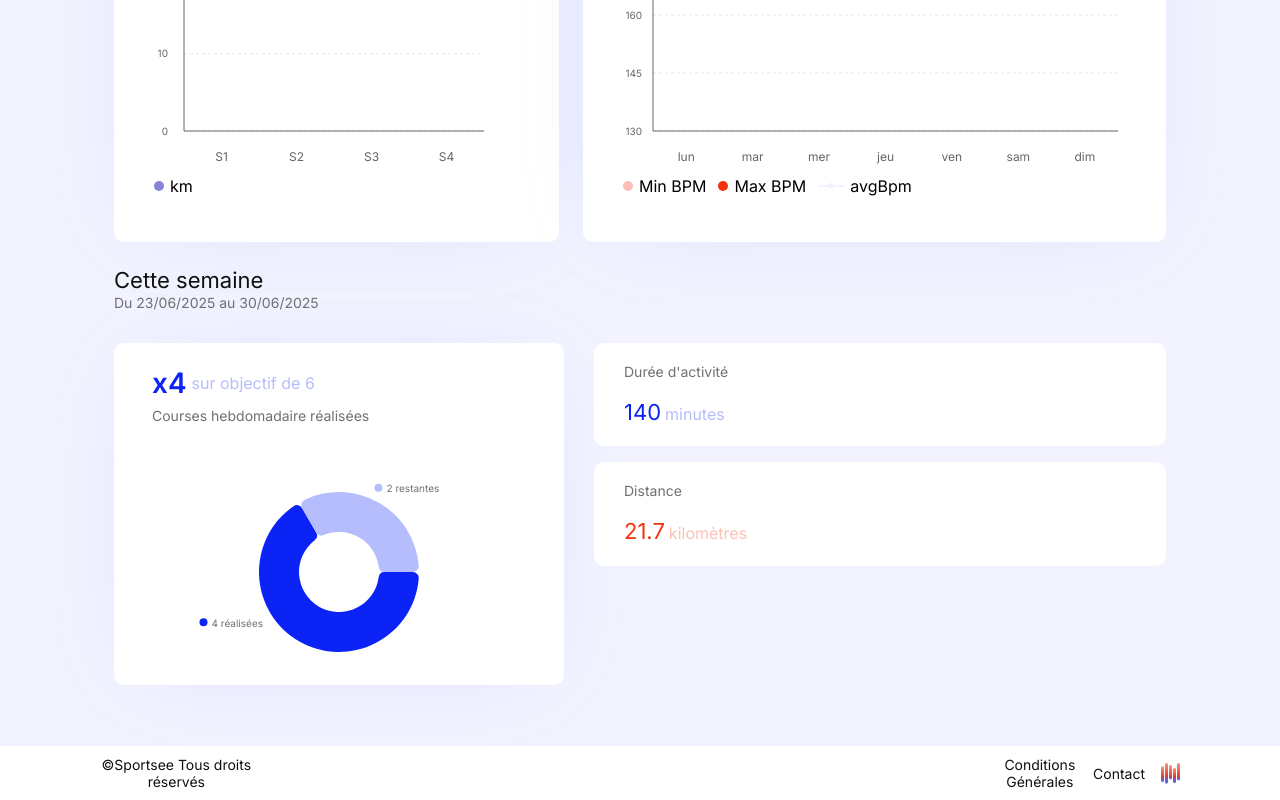
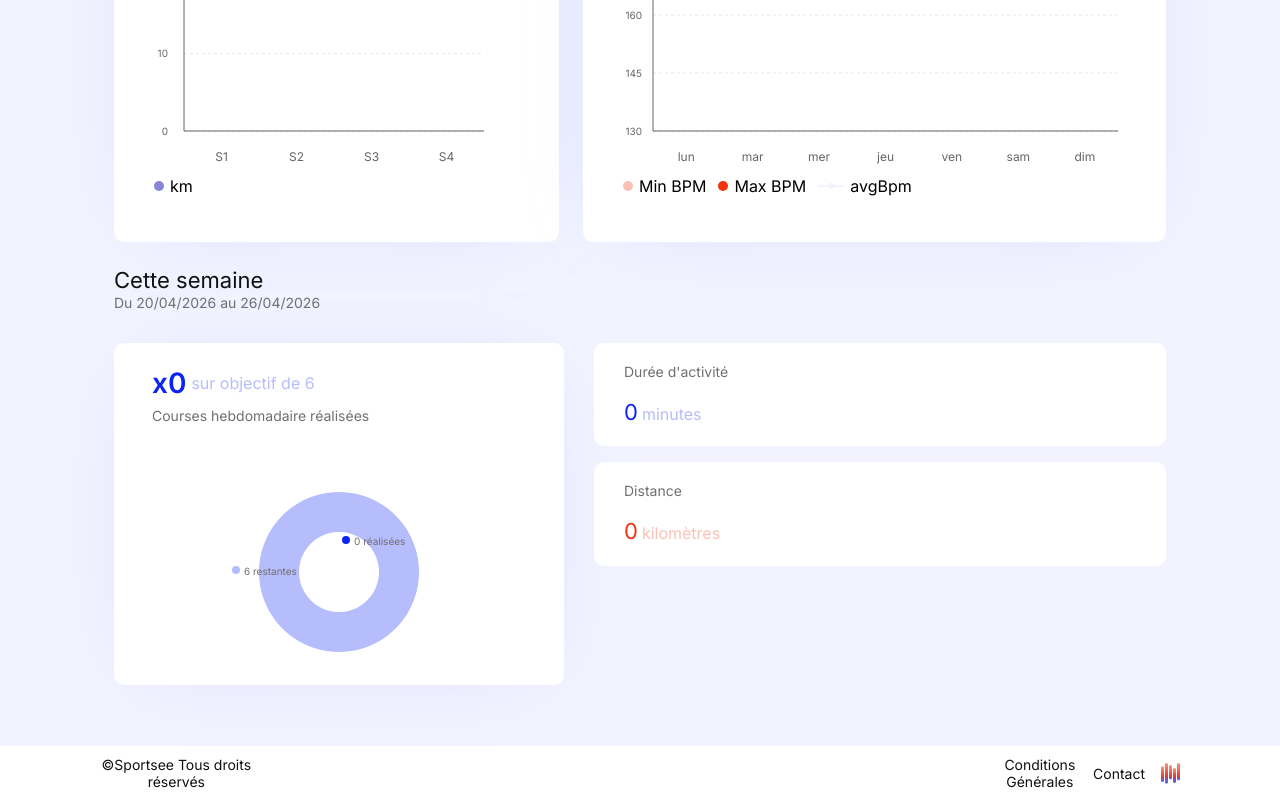
Before and after one commit to NaturalMethods/Sportsee, a React (Vite) app: page /dashboard in a window 1280 px wide. Shown: the part 748-1548 px from the top of the page. Built offline with nearby package versions, Linux system fonts and the light colour scheme; sample sign-in values are in the browser's storage.

Commit message:
Ajout consommation des données pour les statistiques de la semaine et du graphique PieChart

```diff
--- a/src/components/dashboard/Graphs/DistanceCard.jsx
+++ b/src/components/dashboard/Graphs/DistanceCard.jsx
@@ -1,7 +1,7 @@
 import KmStatsGraph from "../../graphs/KmStatsGraph.jsx";
 import Arrow from "../../../assets/RightArrow.svg"
 import {useEffect, useState} from "react";
-import {buildWeeklyKmData, formatDateShort, getAverageKmForRange, getKmForWeek} from "../../../utils/utils.jsx";
+import {buildWeeklyKmData, formatDateShort, getAverageKmForRange} from "../../../utils/utils.jsx";
 import {addDays} from "../../../utils/date.jsx";
 
 
@@ -43,8 +43,6 @@ function get4WeekRange(referenceDate = new Date()) {
     };
 }
 
-
-
 const DistanceCard = ({runningData}) => {
 
     const [currentData, setCurrentData] = useState([]);
@@ -55,7 +53,6 @@ const DistanceCard = ({runningData}) => {
     const [averageKmForRange, setAverageKmForRange] = useState();
     const [weeks, setWeeks] = useState([]);
     const [kmData, setKmData] = useState([]);
-
 
     function next4WeekRange() {
         setDate(prev => addDays(prev, 28));
--- a/src/components/dashboard/WeekStatistics/DashboardWeekStats.jsx
+++ b/src/components/dashboard/WeekStatistics/DashboardWeekStats.jsx
@@ -2,13 +2,40 @@
 import "../../../css/style.css"
 import "../../../css/dashboard/dashboardweekstats.css"
 import HebdoRunPieChart from "../../graphs/HebdoRunPieChart.jsx";
-const DashboardWeekStats = () => {
+import {useEffect, useState} from "react";
+import {getKmForWeek, getWeekDuration, getWeekNbrOfRun, getWeekRange} from "../../../utils/utils.jsx";
+import { format4DigitDate} from "../../../utils/date.jsx";
+const DashboardWeekStats = ({runningData}) => {
+
+    const [start, setStartWeekRange] = useState(new Date());
+    const [end, setEndWeekRange] = useState(new Date());
+
+    const [nbrOfRun, setNbrOfRun] = useState();
+    const [duration, setDuration] = useState();
+    const [distance, setDistance] = useState();
+
+    useEffect(() => {
+
+        const weekRange = getWeekRange();
+
+        setStartWeekRange(weekRange.monday);
+        setEndWeekRange(weekRange.sunday);
+
+        setNbrOfRun(getWeekNbrOfRun(weekRange.monday, weekRange.sunday,runningData));
+
+        setDuration(getWeekDuration(weekRange.monday,weekRange.sunday,runningData));
+        setDistance(getKmForWeek(weekRange.monday,weekRange.sunday,runningData));
+
+    },[runningData]);
+
+
+
     return (
 
         <section className="flex-col dashboard-week-stats">
             <div className="flex-col flex-start">
                 <h4 className="black"> Cette semaine</h4>
-                <label className="body lightgrey">Du 23/06/2025 au 30/06/2025</label>
+                <label className="body lightgrey">Du {format4DigitDate(start)} au {format4DigitDate(end)}</label>
             </div>
 
             <div className="week-graph-number flex-row">
@@ -16,12 +43,12 @@ const DashboardWeekStats = () => {
 
                     <div className=" piechart-title flex-col">
                         <div className="objectif-piechart-number flex-row flex-center">
-                            <h3 className="blue">x4</h3><label className="body-large lightblue"> sur objectif de 6</label>
+                            <h3 className="blue">x{nbrOfRun}</h3><label className="body-large lightblue"> sur objectif de 6</label>
                         </div>
                         <label className="body lightgrey">Courses hebdomadaire réalisées</label>
                     </div>
                     <div className="hebdo-run-piechart flex-col">
-                        <HebdoRunPieChart />
+                        <HebdoRunPieChart nbrOfRun={nbrOfRun} />
                     </div>
                 </div>
 
@@ -29,13 +56,13 @@ const DashboardWeekStats = () => {
                     <div className="activity-duration flex-col">
                         <label className="body lightgrey">Durée d'activité</label>
                         <div className="activity-duration-number flex-row">
-                            <h4 className="blue">140 </h4><label className="body-large lightblue"> minutes</label>
+                            <h4 className="blue">{duration} </h4><label className="body-large lightblue"> minutes</label>
                         </div>
                     </div>
                     <div className="distance flex-col">
                         <label className="body lightgrey">Distance</label>
                         <div className="activity-duration-number flex-row">
-                            <h4 className="red">21.7 </h4><label className="body-large lightred"> kilomètres</label>
+                            <h4 className="red">{distance}</h4><label className="body-large lightred"> kilomètres</label>
                         </div>
                     </div>
                 </div>
--- a/src/components/graphs/HebdoRunPieChart.jsx
+++ b/src/components/graphs/HebdoRunPieChart.jsx
@@ -2,9 +2,9 @@ import { PieChart, Pie, Cell } from "recharts";
 
 const COLORS = ["#0B23F4", "#B6BDFC"];
 
-export default function HebdoRunPieChart() {
+export default function HebdoRunPieChart({nbrOfRun}) {
     const goal = 6;
-    const done = 4;
+    const done = nbrOfRun;
 
     const data = [
         { name: "réalisées", value: done },
--- a/src/pages/Dashboard.jsx
+++ b/src/pages/Dashboard.jsx
@@ -23,7 +23,7 @@ const Dashboard = () => {
         <section className="flex-col dashboard-section">
             <DashboardHeaderProfile />
             <DashboardStats runningData={runningData} />
-            <DashboardWeekStats />
+            <DashboardWeekStats runningData={runningData} />
         </section>
     )
 }
--- a/src/utils/date.jsx
+++ b/src/utils/date.jsx
@@ -25,3 +25,13 @@ export function format2DigitDate(date) {
     }).format(new Date(date))
         .replace("/", ".");
 }
+
+export function format4DigitDate(date) {
+    if (!date) return "";
+
+    return new Intl.DateTimeFormat("fr-FR", {
+        day: "2-digit",
+        month: "2-digit",
+        year: "numeric",
+    }).format(new Date(date))
+}
--- a/src/utils/utils.jsx
+++ b/src/utils/utils.jsx
@@ -127,6 +127,38 @@ export function getKmForWeek(start, end, runningData) {
         .reduce((sum, d) => sum + Number(d.distance), 0);
 }
 
+export function getWeekDuration(start, end, runningData) {
+
+    const normalizedStart = startOfDay(start);
+    const normalizedEnd = endOfDay(end);
+
+
+    return runningData
+        .filter((d) => {
+
+            const date = new Date(d.date);
+
+            return date >= normalizedStart &&
+                date <= normalizedEnd;
+        })
+        .reduce((sum, d) => sum + Number(d.duration), 0);
+}
+
+export function getWeekNbrOfRun(start, end, runningData) {
+
+    const normalizedStart = startOfDay(start);
+    const normalizedEnd = endOfDay(end);
+
+    return runningData
+        .filter((d) => {
+
+            const date = new Date(d.date);
+            return date >= normalizedStart && date <= normalizedEnd;
+        })
+        .length;
+
+}
+
 export function buildWeeklyHeartRateData(start, runningData) {
     const days = ["lun", "mar", "mer", "jeu", "ven", "sam", "dim"];
     const format = (d) => {
```
